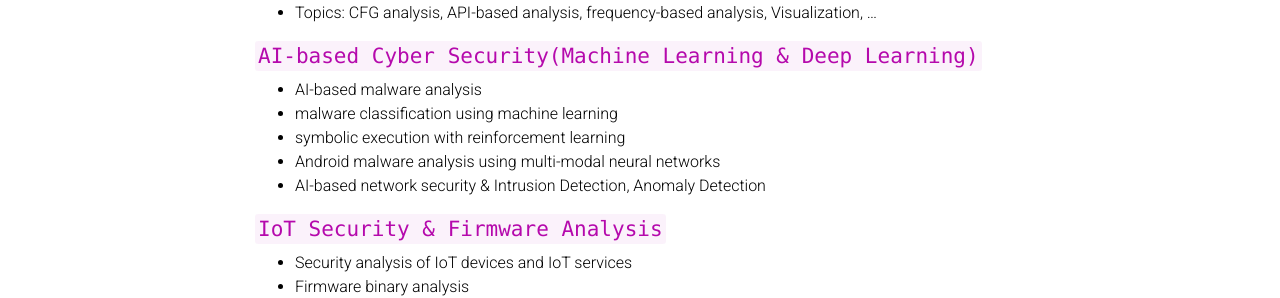
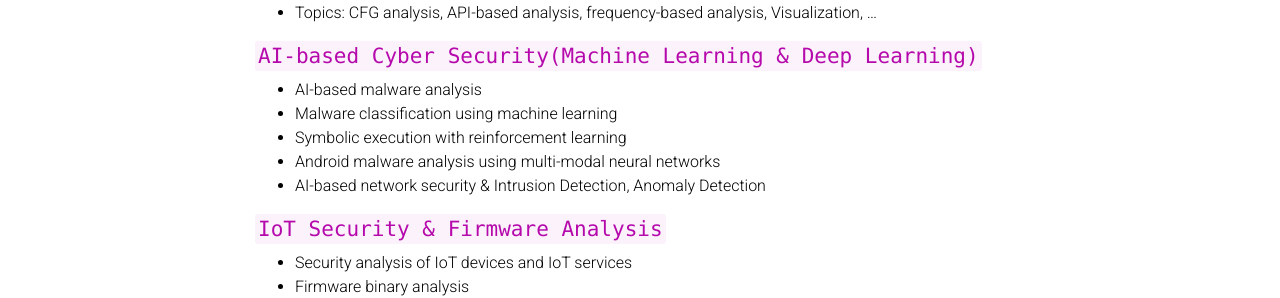
Before and after one commit to softwareseclab/softwareseclab.github.io, a Jekyll site: the page built from _pages/about.md, in a window 1280 px wide and 900 px high, scrolled down 536 px. Shown: the part 326-624 px from the top of the window. Built offline with Jekyll 4.4.1, drawn with Linux system fonts in a browser that asks for light colours; comment, search, counter and statistics services are not loaded; a style sheet for code colours, icons or effects is not loaded.

```diff
--- a/_pages/about.md
+++ b/_pages/about.md
@@ -27,8 +27,8 @@ Welcome to Software Security Lab.
 
 #### `AI-based Cyber Security(Machine Learning & Deep Learning)`
 - AI-based malware analysis
-- malware classification using machine learning
-- symbolic execution with reinforcement learning
+- Malware classification using machine learning
+- Symbolic execution with reinforcement learning
 - Android malware analysis using multi-modal neural networks
 - AI-based network security & Intrusion Detection, Anomaly Detection
 
```
